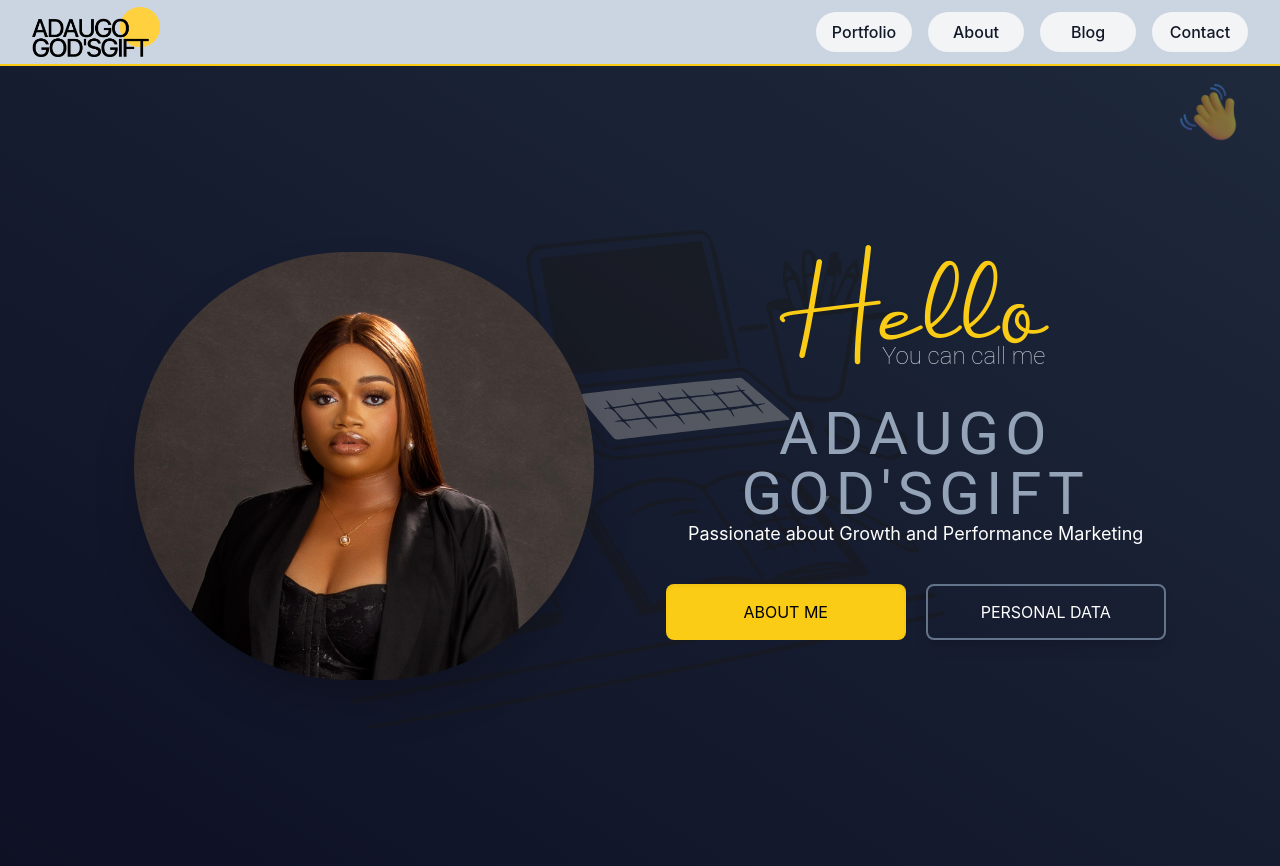
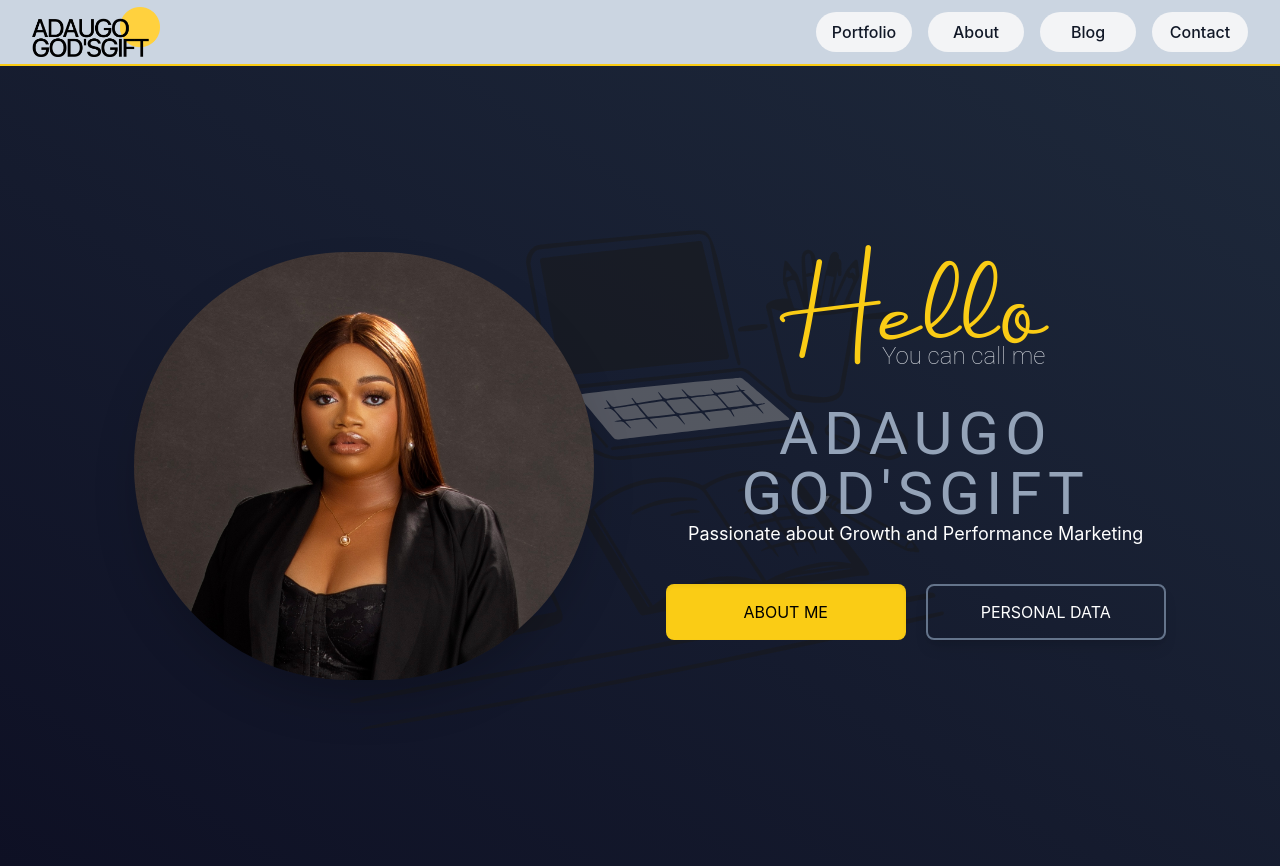
Before and after one commit to Bobbyjsx/ada, a React (Create React App) app: page / in a window 1280 px wide. Built offline with nearby package versions, Linux system fonts and the light colour scheme.

Commit message:
fix: overflow on smaller screens

```diff
--- a/src/pages/About.jsx
+++ b/src/pages/About.jsx
@@ -8,8 +8,8 @@ import Upcoming from "../components/Upcoming";
 
 function Home() {
   return (
-    <div className="home-container-left">
-      <div className="flex flex-col sm:flex-row gap-0  overflow-x-clip sm:gap-12 mt-10 h-full justify-center align-middle">
+    <div className="home-container-left overflow-x-hidden w-full">
+      <div className="flex flex-col sm:flex-row gap-0 w-full overflow-x-hidden sm:gap-12 mt-10 h-full justify-center align-middle">
         {Upcoming.length > 0 && <EventPopup />}
         <div className=" flex-shrink-0 mx-auto sm:mx-0 sm:absolute left-0 -z-10 ">
           <img
--- a/src/pages/Homepage.jsx
+++ b/src/pages/Homepage.jsx
@@ -9,7 +9,7 @@ import blah from "../assets/blah.svg";
 
 function Home() {
   return (
-    <div className="bg-gradient-to-tr h-full overflow-x-clip min-h-[800px]  sm:h-screen from-[#0e1024] to-slate-800 backdrop-filter backdrop-blur-8 text-black  flex flex-col justify-center items-center align-middle m-auto w-full ">
+    <div className="bg-gradient-to-tr h-full overflow-x-hidden min-h-[800px]  sm:h-screen from-[#0e1024] to-slate-800 backdrop-filter backdrop-blur-8 text-black  flex flex-col justify-center items-center align-middle m-auto w-full ">
       <div
         className="absolute bottom-0 w-1/2 sm:flex items-center justify-center  hidden grayscale  "
         id="styles">
@@ -25,7 +25,7 @@ function Home() {
           <img
             src={adaCoporate}
             alt="me"
-            className="sm:w-460 w-72  bg-gradient-to-bl from-slate-700 to-gray-700 rounded-full shadow-2xl flex shrink-1 grow-0 m-auto justify-center items-center"
+            className="sm:w-460 w-72  bg-gradient-to-bl from-[#0e1024] to-slate-600 rounded-full shadow-2xl flex shrink-1 grow-0 m-auto justify-center items-center"
             loading="eager"
           />
         </div>
@@ -40,7 +40,7 @@ function Home() {
           <img
             src={wave}
             alt=""
-            className="absolute top-20 right-10 opacity-40 animate-pulse w-[5%]"
+            className="sm:absolute top-20 right-10 opacity-40 animate-pulse w-[5%] hidden"
           />
           <h2 className="sm:text-6xl text-4xl flex-1 flex-col text-center font-sans flex shrink font-normal  text-slate-400 tracking-widest -mt-3">
             ADAUGO GOD&apos;SGIFT
--- a/src/styles/App.css
+++ b/src/styles/App.css
@@ -68,6 +68,8 @@
 html,
 body {
   height: 100%;
+  width:100%;
+  overflow-x: clip;
 }
 
 
```
